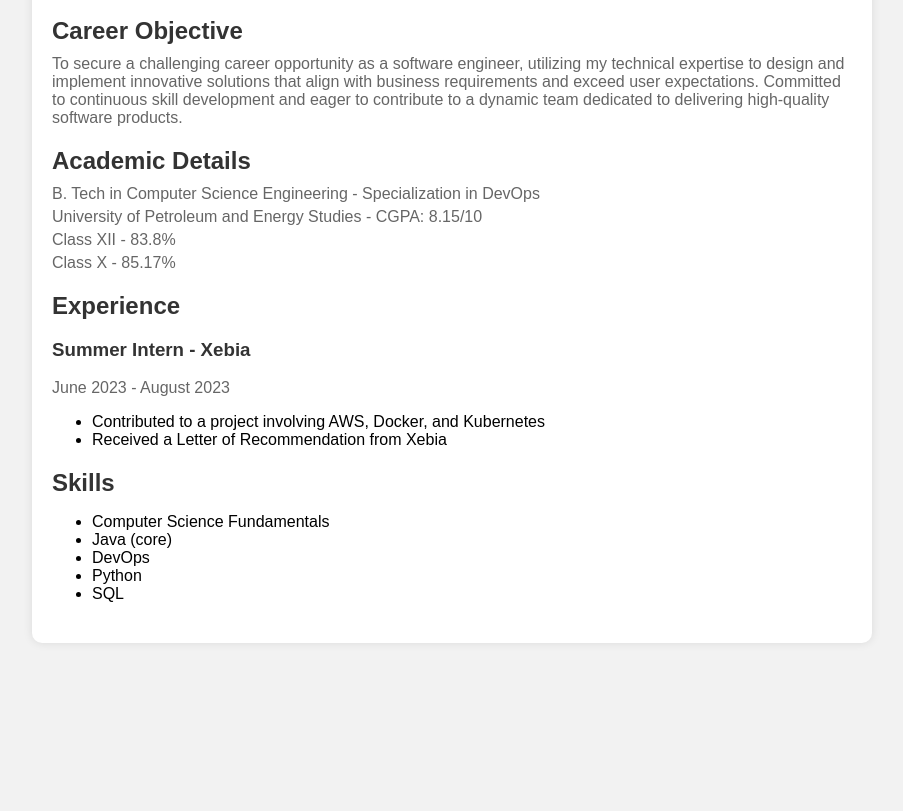
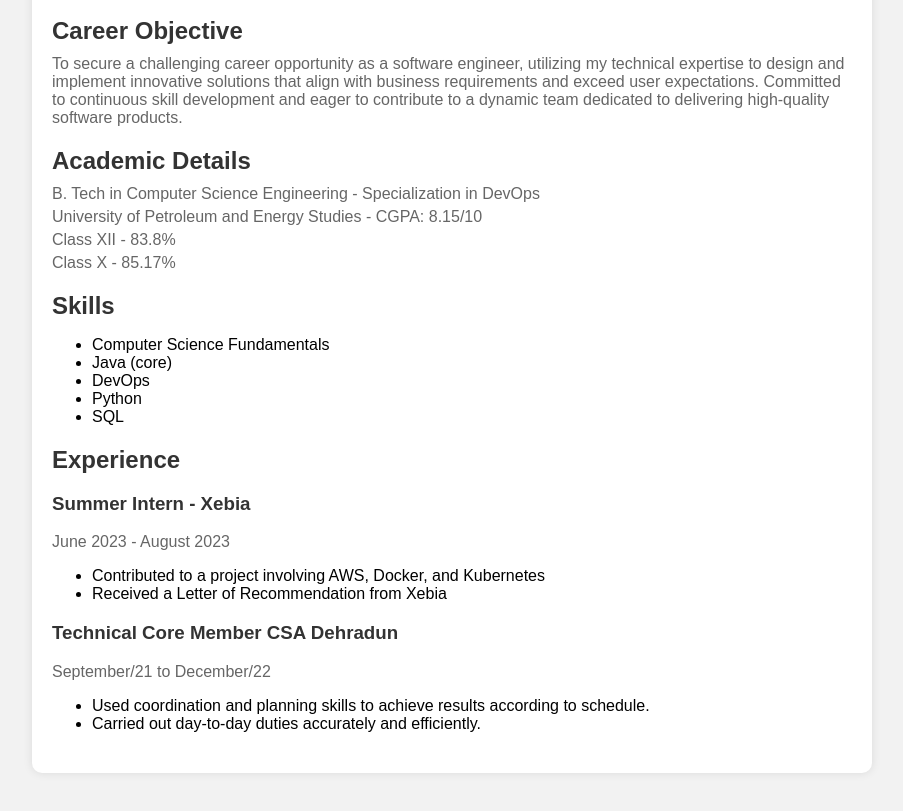
Before and after one commit to Akhand6886/Akhand6886.github.io, a plain HTML site: page resume.html in a window 1280 px wide. Shown: the part 217-1028 px from the top of the page, without its empty margins (188-1091 px from the left). Before the commit the page ends 910 px from the top, so only its background shows below. Drawn offline with Linux system fonts and the light colour scheme.

Commit message:
Update resume.html

```diff
--- a/resume.html
+++ b/resume.html
@@ -29,17 +29,6 @@
         </div>
 
         <div class="section">
-            <h2>Experience</h2>
-            <h3>Summer Intern - Xebia</h3>
-            <p>June 2023 - August 2023</p>
-            <ul>
-                <li>Contributed to a project involving AWS, Docker, and Kubernetes</li>
-                <li>Received a Letter of Recommendation from Xebia</li>
-            </ul>
-            <!-- Add more work experience entries as needed -->
-        </div>
-
-        <div class="section">
             <h2>Skills</h2>
             <ul>
                 <li>Computer Science Fundamentals</li>
@@ -51,6 +40,28 @@
             <!-- Add more skills as needed -->
         </div>
 
+
+        <div class="section">
+            <h2>Experience</h2>
+            <h3>Summer Intern - Xebia</h3>
+            <p>June 2023 - August 2023</p>
+            <ul>
+                <li>Contributed to a project involving AWS, Docker, and Kubernetes</li>
+                <li>Received a Letter of Recommendation from Xebia</li>
+            </ul>
+            <!-- Add more work experience entries as needed -->
+
+            <h3>Technical Core Member CSA Dehradun</h3></h3>
+            <p>September/21 to December/22</p>
+            <ul>
+                <li>Used coordination and planning skills to achieve results according to schedule.</li>
+                <li>Carried out day-to-day duties accurately and efficiently.</li>
+            </ul>
+
+        </div>
+
+
+
         <!-- Add more sections for projects, certifications, etc. -->
 
     </div>
```
